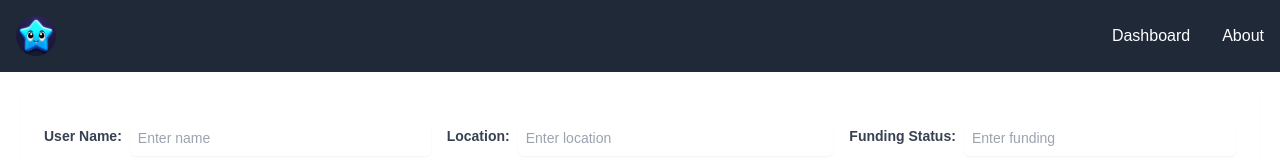
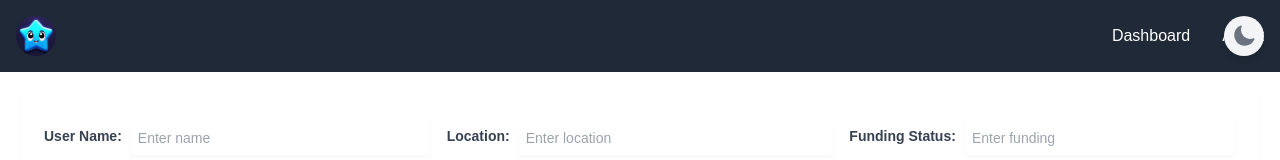
Before and after one commit to doyourbest96/ai-powered-profile-scraper-node, a Next.js app: page / in a window 1280 px wide. Shown: the top 160 px of the page. Built offline with nearby package versions, Linux system fonts and the light colour scheme; no server answers; the database is empty.

Commit message:
[update] update main layout
Co-Authored-By: jamest33 <182724236+jamest33@users.noreply.github.com>

```diff
--- a/src/app/layout.tsx
+++ b/src/app/layout.tsx
@@ -1,7 +1,8 @@
-import Head from "next/head";
 import type { Metadata } from "next";
 import localFont from "next/font/local";
+import { ThemeProvider } from "next-themes";
 
+import ThemeToggle from "@/components/Theme/ThemeToggle";
 import Navbar from "@/components/Navbar/Navbar";
 import { ToastContainer } from "react-toastify";
 
@@ -22,6 +23,9 @@ const geistMono = localFont({
 export const metadata: Metadata = {
   title: "Grab Profiles",
   description: "Generated for scrape profile data",
+  icons: {
+    icon: "/favicon.ico",
+  },
 };
 
 export default function RootLayout({
@@ -34,13 +38,12 @@ export default function RootLayout({
       <body
         className={`${geistSans.variable} ${geistMono.variable} antialiased`}
       >
-        <Head>
-          <title>Web Scraper</title>
-          <meta name="description" content="Scrape product data easily" />
-        </Head>
-
         <main>
+          <ThemeProvider attribute="class">
             <div className="flex flex-col w-full h-screen">
+              <div className="fixed z-50 top-0 right-0 mt-4 mr-4">
+                <ThemeToggle />
+              </div>
               <Navbar />
               {children}
               <ToastContainer
@@ -56,6 +59,7 @@ export default function RootLayout({
                 theme="light"
               />
             </div>
+          </ThemeProvider>
         </main>
       </body>
     </html>
```
Lines whose indentation alone changed are shown as unchanged.
